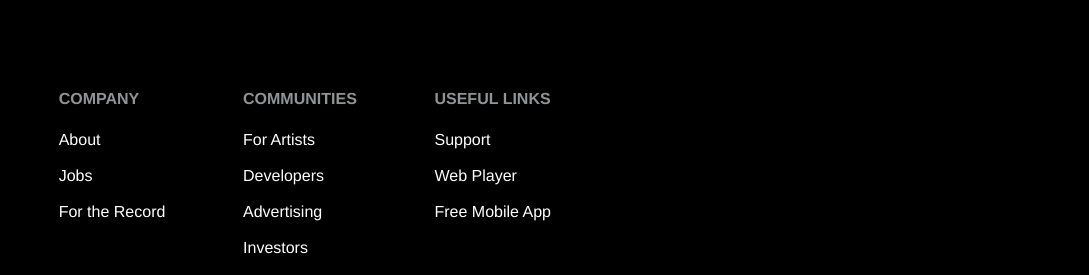
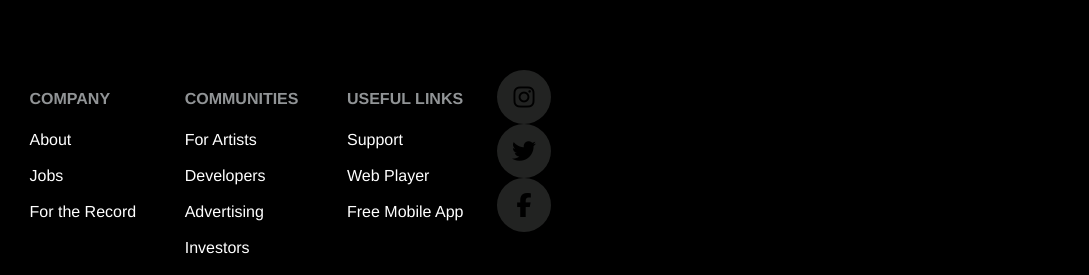
Before and after one commit to boy1434/spotify_Website, a plain HTML site: page index.html in a window 1280 px wide. Shown: the part 1059-1334 px from the top of the page, 191-1280 px from the left. Drawn offline with Linux system fonts and the light colour scheme.

Commit message:
페이지하단(footer-아이콘)-4

```diff
--- a/style.css
+++ b/style.css
@@ -133,3 +133,19 @@ footer {
   flex-direction: column;
   padding: 0 15px;
 }
+
+.icon {
+  font-size: 24px;
+
+}
+
+.icon-box {
+  width: 54px;
+  height: 54px;
+  background-color: #222322;
+  border-radius: 50%;
+  margin-right: 15px;
+  display: flex;
+  justify-content: center;
+  align-items: center;
+}
```
Also changed, not shown: index.html (+2 -2 lines).
